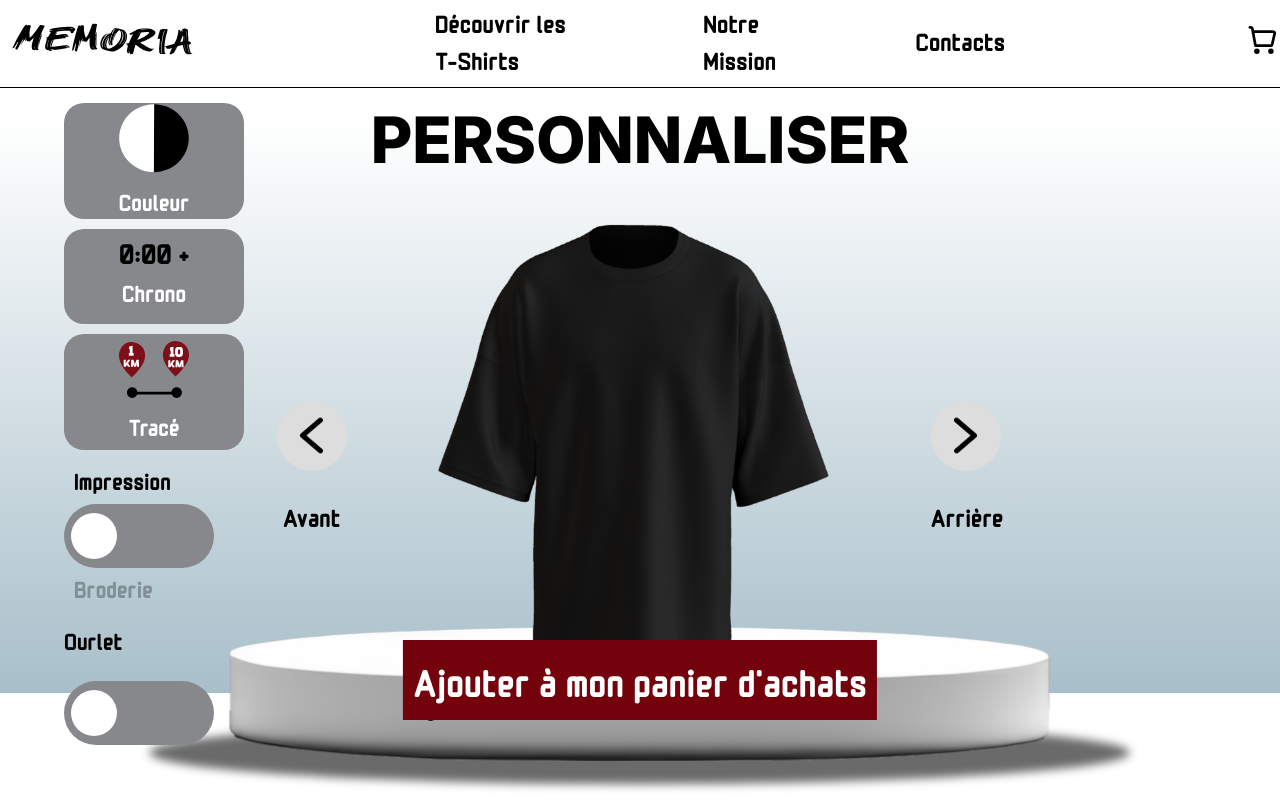
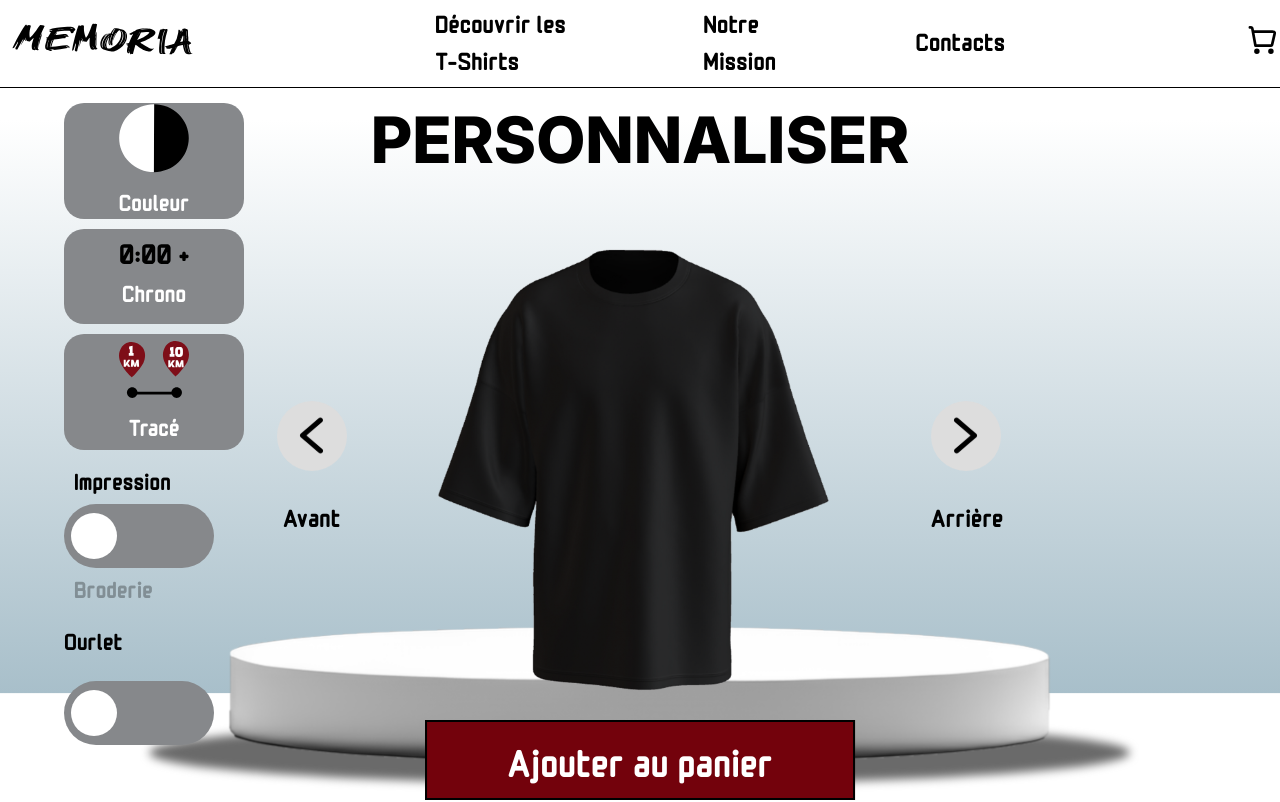
Before and after one commit to Thomas-bon/Memoria, a Vue app: page /Personalize in a window 1280 px wide. Shown: the top 802 px of the page. Built offline with nearby package versions, Linux system fonts and the light colour scheme.

Commit message:
fix: update button text and styles in PersonalizeView for consistency and improved visibility

```diff
--- a/src/views/PersonalizeView.vue
+++ b/src/views/PersonalizeView.vue
@@ -104,7 +104,7 @@
 
                 <div class="shirt-container">
                     <img :src="finalTshirtSrc" alt="T-shirt" />
-                    <p>{{ tshirtValue }}</p>
+                    <!-- <p>{{ tshirtValue }}</p> -->
 
                     <p v-if="tshirtValue === 2" id="chronoTshirt"
                         :style="{ color: tshirtColor === 'black' ? 'white' : 'black' }">
@@ -123,7 +123,7 @@
         </div>
 
         <RouterLink :to="{ name: 'Shopping' }">
-            <button id="store"><span>Ajouter à mon panier d'achats</span></button>
+            <button id="store"><span>Ajouter au panier</span></button>
         </RouterLink>
 
     </div>
@@ -448,18 +448,18 @@ template {
 
 #store {
     width: auto;
-    padding-left: 10px;
-    padding-right: 10px;
+    padding-left: 80px;
+    padding-right: 80px;
     height: 80px;
     background-color: #73020C;
     color: white;
     font-family: "MonoManiac One";
     font-size: 40px;
-    border: none;
+    border: solid 2px #000000;
     overflow: hidden;
     cursor: pointer;
     position: absolute;
-    top: 85%;
+    top: 95%;
     left: 50%;
     transform: translate(-50%, -50%);
     z-index: 100;
@@ -479,7 +479,6 @@ template {
 
 #store:hover::before {
     left: 0;
-    border: 3px #73020C solid;
 }
 
 #store span {
```
